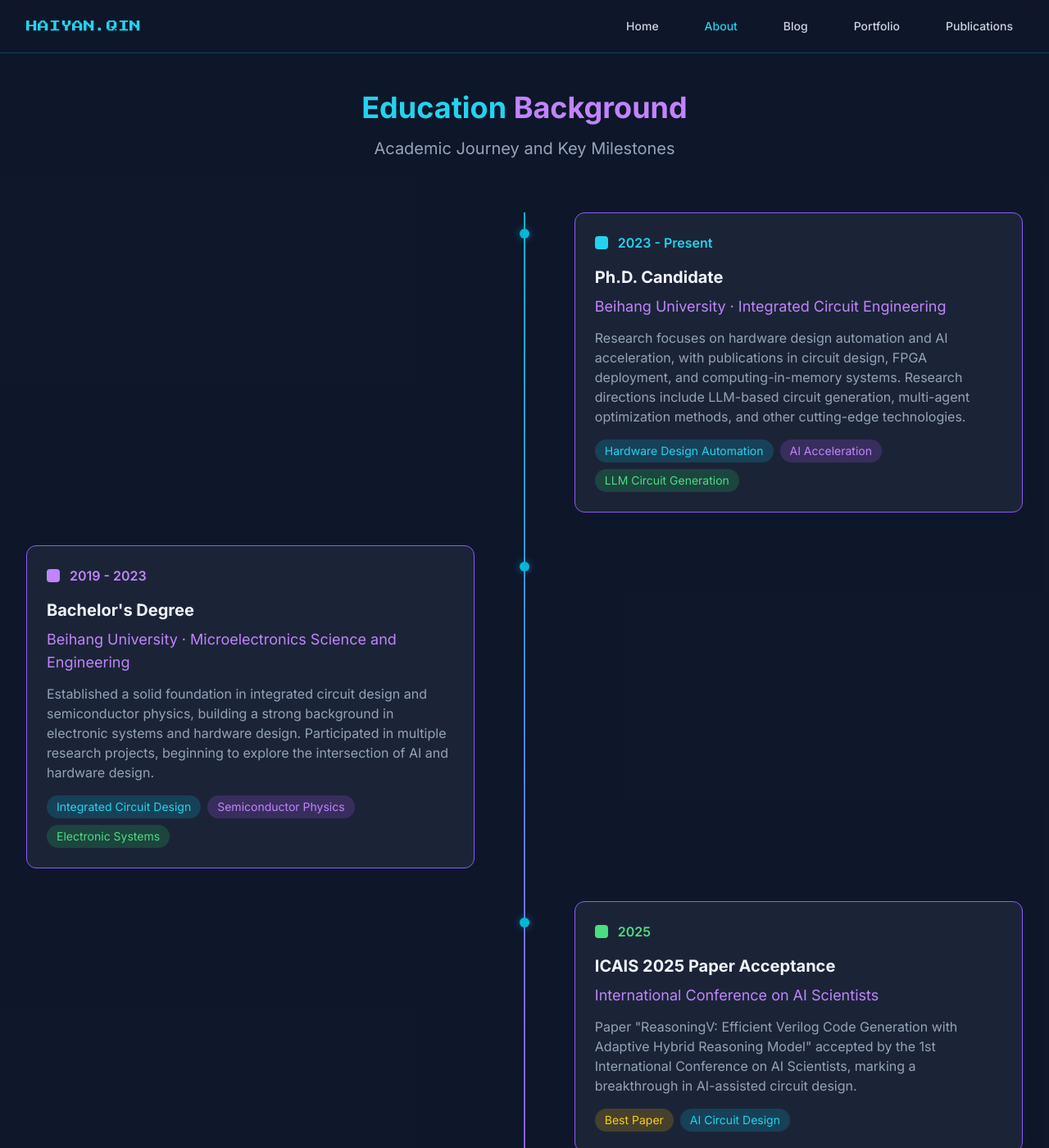
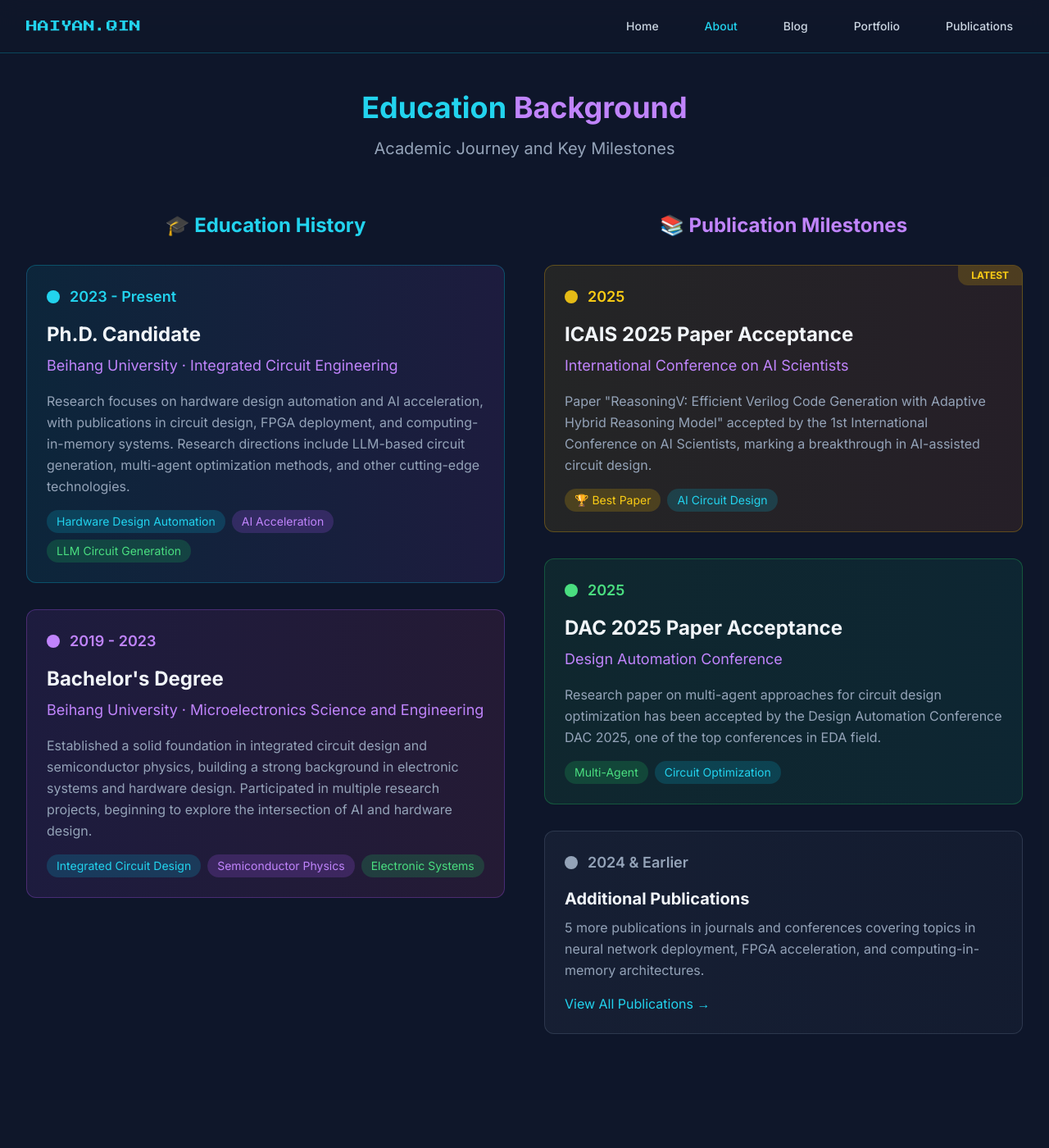
Before and after one commit to qhy991/qhy991.github.io, a Jekyll site: the page about.html, which Jekyll copies as it is, in a window 1280 px wide and 1400 px high, scrolled down 801 px. Shown: the whole window at 82% size. Built offline with Jekyll 4.4.1, drawn with Linux system fonts in a browser that asks for light colours; nearby versions of some CDN libraries.

Commit message:
feat: Redesign Education Background with two-column layout
- Split education history and publication milestones into separate columns
- Left column: Education timeline (PhD, Bachelor)
- Right column: Publication milestones (ICAIS 2025, DAC 2025, etc.)
- Improved visual hierarchy and readability
- Added gradient backgrounds and hover effects

```diff
--- a/about.html
+++ b/about.html
@@ -395,77 +395,150 @@
                 <p class="text-xl text-slate-400">Academic Journey and Key Milestones</p>
             </div>
 
-            <div class="timeline">
-                <div class="timeline-item">
-                    <div class="timeline-content">
+            <div class="grid grid-cols-1 lg:grid-cols-2 gap-12">
+                <!-- Left Column: Education History -->
+                <div>
+                    <h3 class="text-2xl font-bold mb-8 text-center">
+                        <span class="text-cyan-400">🎓 Education History</span>
+                    </h3>
+
+                    <div class="space-y-8">
+                        <!-- PhD -->
+                        <div
+                            class="bg-gradient-to-r from-cyan-500/10 to-purple-500/10 border border-cyan-500/30 rounded-xl p-6 hover:border-cyan-500/50 transition-all duration-300">
                             <div class="flex items-center mb-4">
-                            <div class="w-4 h-4 bg-cyan-400 rounded mr-3"></div>
-                            <span class="text-cyan-400 font-semibold">2023 - Present</span>
+                                <div class="w-4 h-4 bg-cyan-400 rounded-full mr-3"></div>
+                                <span class="text-cyan-400 font-semibold text-lg">2023 - Present</span>
                             </div>
-                        <h3 class="text-xl font-bold mb-2">Ph.D. Candidate</h3>
-                        <h4 class="text-lg text-purple-400 mb-3">Beihang University · Integrated Circuit Engineering
-                        </h4>
-                        <p class="text-slate-400 mb-4">
+                            <h4 class="text-2xl font-bold mb-2">Ph.D. Candidate</h4>
+                            <h5 class="text-lg text-purple-400 mb-4">
+                                Beihang University · Integrated Circuit Engineering
+                            </h5>
+                            <p class="text-slate-400 mb-4 leading-relaxed">
                                 Research focuses on hardware design automation and AI acceleration, with publications in
                                 circuit design, FPGA deployment, and computing-in-memory systems.
-                            Research directions include LLM-based circuit generation, multi-agent optimization methods,
+                                Research directions include LLM-based circuit generation, multi-agent optimization
+                                methods,
                                 and other cutting-edge technologies.
                             </p>
                             <div class="flex flex-wrap gap-2">
-                            <span class="px-3 py-1 bg-cyan-500/20 text-cyan-400 rounded-full text-sm">Hardware Design
-                                Automation</span>
+                                <span class="px-3 py-1 bg-cyan-500/20 text-cyan-400 rounded-full text-sm">Hardware
+                                    Design Automation</span>
                                 <span class="px-3 py-1 bg-purple-500/20 text-purple-400 rounded-full text-sm">AI
                                     Acceleration</span>
                                 <span class="px-3 py-1 bg-green-500/20 text-green-400 rounded-full text-sm">LLM Circuit
                                     Generation</span>
                             </div>
                         </div>
+
+                        <!-- Bachelor -->
+                        <div
+                            class="bg-gradient-to-r from-purple-500/10 to-pink-500/10 border border-purple-500/30 rounded-xl p-6 hover:border-purple-500/50 transition-all duration-300">
+                            <div class="flex items-center mb-4">
+                                <div class="w-4 h-4 bg-purple-400 rounded-full mr-3"></div>
+                                <span class="text-purple-400 font-semibold text-lg">2019 - 2023</span>
                             </div>
-
-                <div class="timeline-item">
-                    <div class="timeline-content">
-                        <div class="flex items-center mb-4">
-                            <div class="w-4 h-4 bg-purple-400 rounded mr-3"></div>
-                            <span class="text-purple-400 font-semibold">2019 - 2023</span>
-                        </div>
-                        <h3 class="text-xl font-bold mb-2">Bachelor's Degree</h3>
-                        <h4 class="text-lg text-purple-400 mb-3">Beihang University · Microelectronics Science and
-                            Engineering</h4>
-                        <p class="text-slate-400 mb-4">
+                            <h4 class="text-2xl font-bold mb-2">Bachelor's Degree</h4>
+                            <h5 class="text-lg text-purple-400 mb-4">
+                                Beihang University · Microelectronics Science and Engineering
+                            </h5>
+                            <p class="text-slate-400 mb-4 leading-relaxed">
                                 Established a solid foundation in integrated circuit design and semiconductor physics,
                                 building a strong background in electronic systems and hardware design.
-                            Participated in multiple research projects, beginning to explore the intersection of AI and
+                                Participated in multiple research projects, beginning to explore the intersection of AI
+                                and
                                 hardware design.
                             </p>
                             <div class="flex flex-wrap gap-2">
-                            <span class="px-3 py-1 bg-cyan-500/20 text-cyan-400 rounded-full text-sm">Integrated Circuit
-                                Design</span>
-                            <span class="px-3 py-1 bg-purple-500/20 text-purple-400 rounded-full text-sm">Semiconductor
+                                <span class="px-3 py-1 bg-cyan-500/20 text-cyan-400 rounded-full text-sm">Integrated
+                                    Circuit Design</span>
+                                <span
+                                    class="px-3 py-1 bg-purple-500/20 text-purple-400 rounded-full text-sm">Semiconductor
                                     Physics</span>
                                 <span class="px-3 py-1 bg-green-500/20 text-green-400 rounded-full text-sm">Electronic
                                     Systems</span>
                             </div>
                         </div>
                     </div>
+                </div>
 
-                <div class="timeline-item">
-                    <div class="timeline-content">
+                <!-- Right Column: Publication Milestones -->
+                <div>
+                    <h3 class="text-2xl font-bold mb-8 text-center">
+                        <span class="text-purple-400">📚 Publication Milestones</span>
+                    </h3>
+
+                    <div class="space-y-8">
+                        <!-- ICAIS 2025 -->
+                        <div
+                            class="bg-gradient-to-r from-yellow-500/10 to-orange-500/10 border border-yellow-500/30 rounded-xl p-6 hover:border-yellow-500/50 transition-all duration-300 relative overflow-hidden">
+                            <div
+                                class="absolute top-0 right-0 bg-yellow-500/20 text-yellow-400 px-4 py-1 rounded-bl-xl text-xs font-bold">
+                                LATEST
+                            </div>
                             <div class="flex items-center mb-4">
-                            <div class="w-4 h-4 bg-green-400 rounded mr-3"></div>
-                            <span class="text-green-400 font-semibold">2025</span>
+                                <div class="w-4 h-4 bg-yellow-400 rounded-full mr-3 animate-pulse"></div>
+                                <span class="text-yellow-400 font-semibold text-lg">2025</span>
                             </div>
-                        <h3 class="text-xl font-bold mb-2">ICAIS 2025 Paper Acceptance</h3>
-                        <h4 class="text-lg text-purple-400 mb-3">International Conference on AI Scientists</h4>
-                        <p class="text-slate-400 mb-4">
-                            Paper "ReasoningV: Efficient Verilog Code Generation with Adaptive Hybrid Reasoning Model"
+                            <h4 class="text-2xl font-bold mb-2">ICAIS 2025 Paper Acceptance</h4>
+                            <h5 class="text-lg text-purple-400 mb-4">
+                                International Conference on AI Scientists
+                            </h5>
+                            <p class="text-slate-400 mb-4 leading-relaxed">
+                                Paper "ReasoningV: Efficient Verilog Code Generation with Adaptive Hybrid Reasoning
+                                Model"
                                 accepted by the 1st International Conference on AI Scientists, marking a breakthrough in
                                 AI-assisted circuit design.
                             </p>
                             <div class="flex flex-wrap gap-2">
-                            <span class="px-3 py-1 bg-yellow-500/20 text-yellow-400 rounded-full text-sm">Best
+                                <span class="px-3 py-1 bg-yellow-500/20 text-yellow-400 rounded-full text-sm">🏆 Best
                                     Paper</span>
                                 <span class="px-3 py-1 bg-cyan-500/20 text-cyan-400 rounded-full text-sm">AI Circuit
                                     Design</span>
+                            </div>
+                        </div>
+
+                        <!-- DAC 2025 -->
+                        <div
+                            class="bg-gradient-to-r from-green-500/10 to-emerald-500/10 border border-green-500/30 rounded-xl p-6 hover:border-green-500/50 transition-all duration-300">
+                            <div class="flex items-center mb-4">
+                                <div class="w-4 h-4 bg-green-400 rounded-full mr-3"></div>
+                                <span class="text-green-400 font-semibold text-lg">2025</span>
+                            </div>
+                            <h4 class="text-2xl font-bold mb-2">DAC 2025 Paper Acceptance</h4>
+                            <h5 class="text-lg text-purple-400 mb-4">
+                                Design Automation Conference
+                            </h5>
+                            <p class="text-slate-400 mb-4 leading-relaxed">
+                                Research paper on multi-agent approaches for circuit design optimization has been
+                                accepted by
+                                the Design Automation Conference DAC 2025, one of the top conferences in EDA field.
+                            </p>
+                            <div class="flex flex-wrap gap-2">
+                                <span
+                                    class="px-3 py-1 bg-green-500/20 text-green-400 rounded-full text-sm">Multi-Agent</span>
+                                <span class="px-3 py-1 bg-cyan-500/20 text-cyan-400 rounded-full text-sm">Circuit
+                                    Optimization</span>
+                            </div>
+                        </div>
+
+                        <!-- More Publications Placeholder -->
+                        <div
+                            class="bg-gradient-to-r from-slate-500/10 to-slate-600/10 border border-slate-500/30 rounded-xl p-6 hover:border-slate-500/50 transition-all duration-300">
+                            <div class="flex items-center mb-4">
+                                <div class="w-4 h-4 bg-slate-400 rounded-full mr-3"></div>
+                                <span class="text-slate-400 font-semibold text-lg">2024 & Earlier</span>
+                            </div>
+                            <h4 class="text-xl font-bold mb-2">Additional Publications</h4>
+                            <p class="text-slate-400 mb-4 leading-relaxed">
+                                5 more publications in journals and conferences covering topics in neural network
+                                deployment,
+                                FPGA acceleration, and computing-in-memory architectures.
+                            </p>
+                            <a href="publications.html"
+                                class="inline-flex items-center text-cyan-400 hover:text-cyan-300 transition-colors">
+                                View All Publications →
+                            </a>
                         </div>
                     </div>
                 </div>
```
Lines whose indentation alone changed are shown as unchanged.
